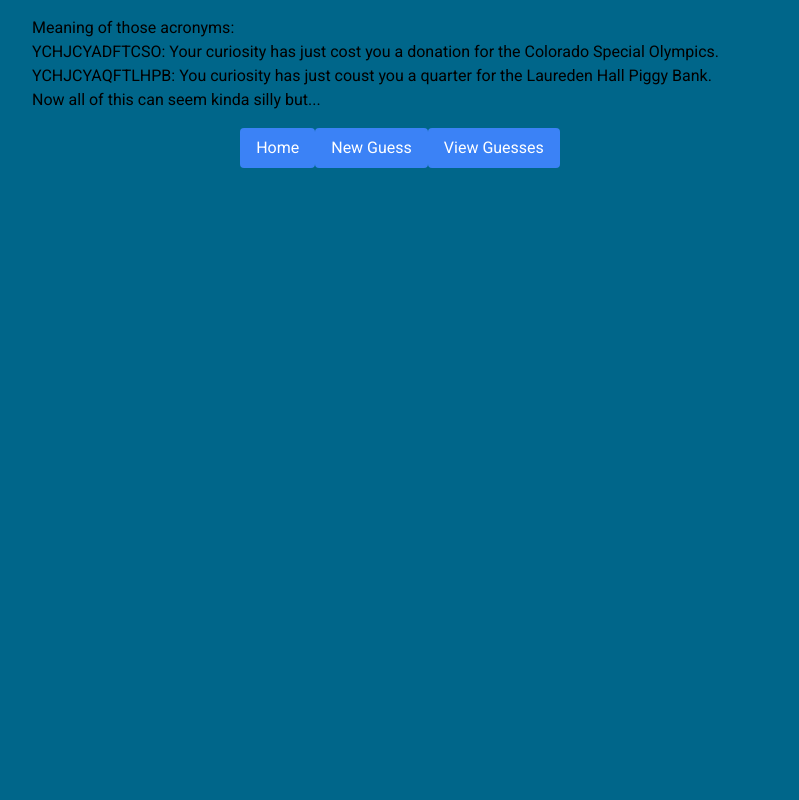
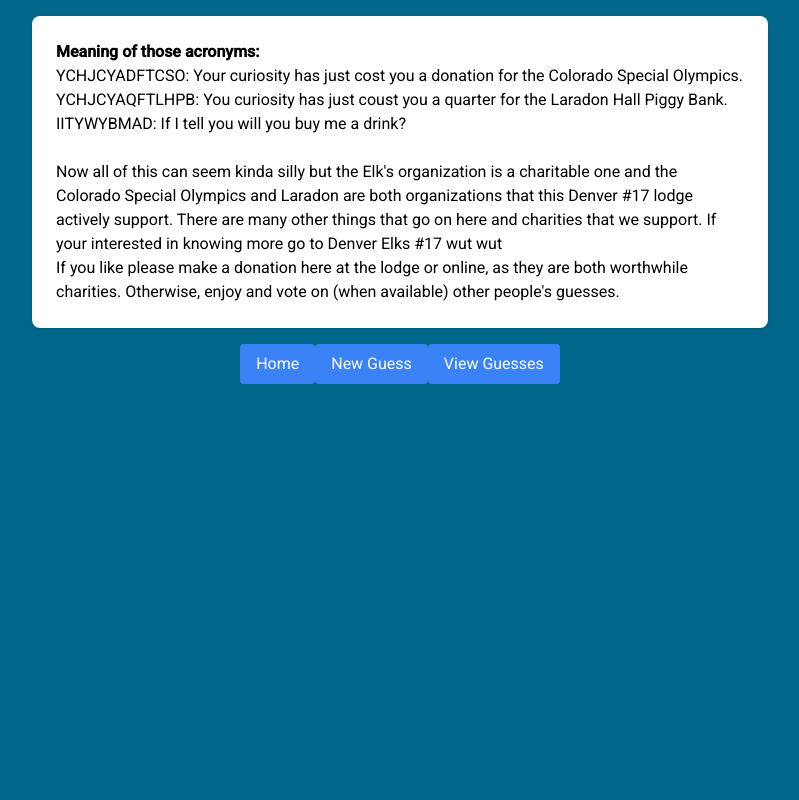
Before and after one commit to jimmartens/iity, a Vue app in the folder frontend/: page /guesses/meaning in a window 1280 px wide. Shown: the top 800 px of the page, without its empty margins (240-1039 px from the left). Built offline with nearby package versions, Linux system fonts and the light colour scheme.

Commit message:
A great deal of clean up and then minor tweaks.

```diff
--- a/frontend/src/App.vue
+++ b/frontend/src/App.vue
@@ -12,6 +12,7 @@
         <div>
           <div class="min-h-screen text-center">
             <router-link
+              v-if="$route.name != 'Home'"
               to="/"
               class="inline-block px-4 py-2 bg-blue-500 text-white rounded hover:bg-blue-600"
             >
@@ -24,11 +25,18 @@
               New Guess
             </router-link>
             <router-link
-              v-if="this.$route.name != 'Home'"
+              v-if="$route.name != 'Home'"
               to="/guesses/view"
               class="inline-block px-4 py-2 bg-blue-500 text-white rounded hover:bg-blue-600"
             >
               View Guesses
+            </router-link>
+            <router-link
+              v-if="$route.name != 'Meaning'"
+              to="/guesses/meaning"
+              class="inline-block px-4 py-2 bg-blue-500 text-white rounded hover:bg-blue-600 text-center"
+            >
+              What does it mean?!?
             </router-link>
           </div>
         </div>
--- a/frontend/src/router/index.js
+++ b/frontend/src/router/index.js
@@ -2,7 +2,6 @@ import { createRouter, createWebHistory } from 'vue-router'
 import Home from '../views/Home.vue'
 import NewGuess from '../views/NewGuess.vue'
 import ViewGuesses from '../views/ViewGuesses.vue'
-import Thanks from '../views/Thanks.vue'
 import Meaning from '../views/Meaning.vue'
 
 const router = createRouter({
@@ -24,11 +23,6 @@ const router = createRouter({
       component: ViewGuesses
     },
     {
-      path: '/guesses/thanks',
-      name: 'Thanks',
-      component: Thanks
-    },
-    {
       path: '/guesses/meaning',
       name: 'Meaning',
       component: Meaning
--- a/frontend/src/views/Home.vue
+++ b/frontend/src/views/Home.vue
@@ -1,24 +1,12 @@
 <template>
-  <div class="min-h-screen">
+  <div class="bg-white shadow rounded-lg p-6">
     <h1 class="text-2xl font-bold text-gray-800 text-center">So, what are all of those acronyms about anyway?</h1>
-    <p>There are three acronyms that you can see and while we know what they are, its really fun/funny to see what people come up with.</p>
-
+    <p>There are three acronyms behind the bar that you can see and while we
+      know what they are, its really fun/funny to see what people come up
+      with.</p>
     <div>
       <div>
-        <h2>Share Your Thoughts</h2>
-        <p>Please take a wack at it and guess.  Your guess will be recorded so try and keep it somewhat less than foul.</p>
-        <router-link
-          to="/guesses/new"
-          class="inline-block px-4 py-2 bg-blue-500 text-white rounded hover:bg-blue-600"
-        >
-          Guess!
-        </router-link>
-        <router-link
-          to="/guesses/meaning"
-          class="inline-block px-4 py-2 bg-blue-500 text-white rounded hover:bg-blue-600 text-center"
-        >
-          I give up! What does it mean?!?
-        </router-link>
+        <p>Please take a guess.  Your guess will be recorded so try and keep it somewhat less than foul.</p>
       </div>
     </div>
   </div>
--- a/frontend/src/views/Meaning.vue
+++ b/frontend/src/views/Meaning.vue
@@ -1,12 +1,28 @@
-<!-- Page for acronyms to be spelled out -->
 <template>
-    <div>
+    <div class="bg-white shadow rounded-lg p-6">
       <div>
         <div>
-          <h2>Meaning of those acronyms:</h2>
-          <p>YCHJCYADFTCSO: Your curiosity has just cost you a donation for the Colorado Special Olympics.</p>
-          <p>YCHJCYAQFTLHPB: You curiosity has just coust you a quarter for the Laureden Hall Piggy Bank.</p>
-          <p>Now all of this can seem kinda silly but... </p>
+          <h2><b>Meaning of those acronyms:</b></h2>
+          <ul>
+            <li>YCHJCYADFTCSO: Your curiosity has just cost you a donation for the
+              Colorado <a href="https://specialolympicsco.org">Special Olympics.</a></li>
+            <li>YCHJCYAQFTLHPB: You curiosity has just coust you a quarter for the
+              <a href="https://laradon.org">Laradon</a> Hall Piggy Bank.</li>
+            <li>IITYWYBMAD: If I tell you will you buy me a drink?</li>
+          </ul>
+          <br/>
+          <p>Now all of this can seem kinda silly but the Elk's organization
+            is a charitable one and the Colorado Special Olympics and Laradon
+            are both organizations that this Denver #17 lodge actively support.
+          </br> There are many other things that go on here and charities that we
+          support.  If your interested in knowing more go to
+          <a href="https://denverelks.org">Denver Elks #17 wut wut</a>
+          </p>
+          <p>
+            If you like please make a donation here at the lodge or online, as they
+            are both worthwhile charities.  Otherwise, enjoy and vote on
+            (when available) other people's guesses.
+          </p>
         </div>
       </div>
     </div>
--- a/frontend/src/views/NewGuess.vue
+++ b/frontend/src/views/NewGuess.vue
@@ -1,6 +1,6 @@
 <template>
   <div>
-    <h2>Take a Guess</h2>
+    <h1><b>Take a Guess</b></h1>
     <form @submit.prevent="submitGuess">
       <div>
         <label for="name">
@@ -14,7 +14,21 @@
           class="block w-full p-2 border rounded"
         >
       </div>
-
+      <div class="mb-4">
+        <label for="acronym">
+          Which acronym?
+        </label>
+        <select
+          id="acronym"
+          v-model="acronym"
+          required
+          class="block w-full p-2 border rounded"
+        >
+          <option value="YCHJCYADFTCSO">YCHJCYADFTCSO</option>
+          <option value="YCHJCYAQFTLHPB">YCHJCYAQFTLHPB</option>
+          <option value="IITYWYBMAD">IITYWYBMAD</option>
+        </select>
+      </div>
       <div class="mb-4">
         <label for="content">
           Guess
@@ -60,6 +74,7 @@ export default {
     const router = useRouter()
     const name = ref('')
     const content = ref('')
+    const acronym = ref('YCHJCYADFTCSO')
     const error = ref('')
     const success = ref('')
 
@@ -71,15 +86,17 @@ export default {
         success.value = ''
         await axios.post(`${API_URL}/guesses`, {
           name: name.value,
-          content: content.value
+          content: content.value,
+          acronym: acronym.value
         })
-        success.value = 'Guess submitted successfully!'
+        success.value = 'Guess submitted successfully. Thanks!'
         // Clear the form
         name.value = ''
         content.value = ''
+        acronym.value = ''
         setTimeout(() => {
-          router.push('/guesses/thanks')
-        }, 1500)
+          router.push('/guesses/view')
+        }, 2000)
       } catch (e) {
         error.value = 'Failed to submit guess: ' + (e.response?.data?.detail || e.message)
         console.error('Error submitting guess:', e)
@@ -89,6 +106,7 @@ export default {
     return {
       name,
       content,
+      acronym,
       error,
       success,
       submitGuess
--- a/frontend/src/views/Thanks.vue
+++ /dev/null
@@ -1,28 +0,0 @@
-<template>
-    <div>
-      <div class="bg-white shadow rounded-lg p-6">
-        <div class="flex justify-between items-center mb-6">
-          <h2 class="text-xl font-bold">Thanks</h2>
-          <h3 class="text-sm text-gray-500">for entering the acronym guessing game</h3>
-          <router-link
-          to="/guesses/new"
-          class="inline-block px-4 py-2 bg-blue-500 text-white rounded hover:bg-blue-600"
-        >
-          Guess again?
-        </router-link>
-        <router-link
-          to="/guesses/meaning"
-          class="inline-block px-4 py-2 bg-blue-500 text-white rounded hover:bg-blue-600"
-        >
-          What does it all mean anyway?
-        </router-link>
-        <router-link
-          to="/guesses/view"
-          class="inline-block px-4 py-2 bg-blue-500 text-white rounded hover:bg-blue-600"
-        >
-          View Other Guesses
-        </router-link>
-        </div>
-      </div>
-    </div>
-</template>
--- a/frontend/src/views/ViewGuesses.vue
+++ b/frontend/src/views/ViewGuesses.vue
@@ -3,12 +3,6 @@
     <div class="bg-white shadow rounded-lg p-6">
       <div class="flex justify-between items-center mb-6">
         <h2 class="text-xl font-bold">Guesses</h2>
-        <router-link
-          to="/guesses/new"
-          class="px-4 py-2 bg-blue-500 text-white rounded hover:bg-blue-600"
-        >
-          Guess Again
-        </router-link>
       </div>
 
       <div v-if="loading" class="text-center py-4">
@@ -24,15 +18,16 @@
       </div>
 
       <div v-else class="space-y-4">
-        <table>
+        <table style="width: 100%;">
           <tbody>
-          <tr><th>Name</th><th>Guess</th><th>Created</th></tr>
+          <tr><th>Name</th><th>Acronym</th><th>Guess</th><th>Created</th></tr>
             <tr
             v-for="guess in guesses"
             :key="guess.id"
             class="border-b last:border-b-0 py-4"
             >
                 <td>{{ guess.name }}</td>
+                <td>{{ guess.acronym }}</td>
                 <td>{{ guess.content }}</td>
                 <td>{{ guess.created_at }}</td>
             </tr>
@@ -65,12 +60,22 @@ export default {
 
     const API_URL = 'http://localhost:8000'
 
+    const formatDate = (dateString) => {
+      const date = new Date(dateString)
+      return date.toISOString().slice(0, 16).replace('T', ' ')
+    }
+
     const fetchGuesses = async () => {
       try {
         loading.value = true
         error.value = ''
         const response = await axios.get(`${API_URL}/guesses`)
-        guesses.value = response.data
+        guesses.value = response.data.map(guess => {
+          return {
+            ...guess, // Spread operator to copy all properties of guess into new object
+            created_at: formatDate(guess.created_at)
+          }
+        })
       } catch (e) {
         error.value = 'Failed to load guesses: ' + (e.response?.data?.detail || e.message)
         console.error('Error fetching guesses:', e)
```
Also changed, not shown: 1 other file (tests, documents, lock files or other folders).
